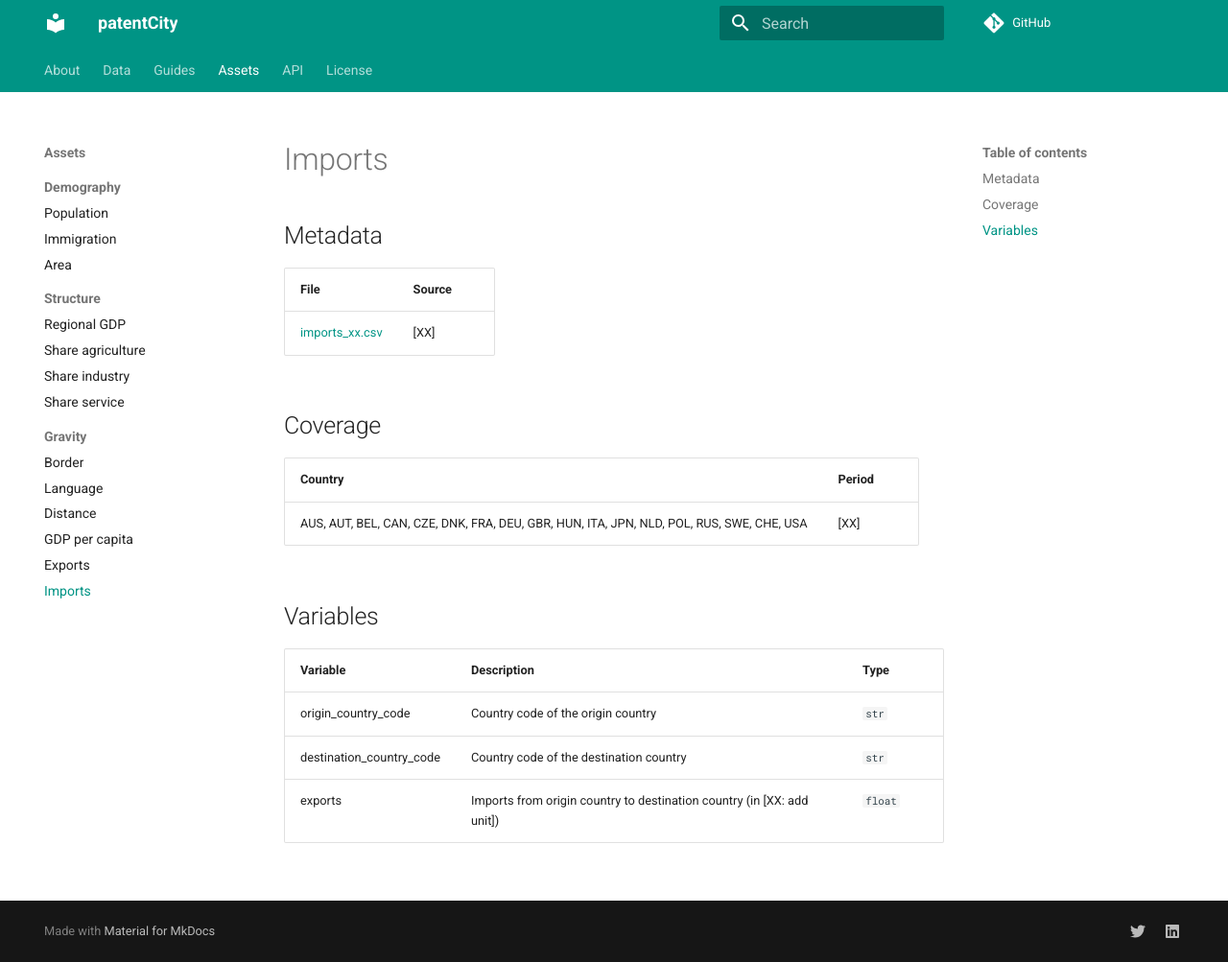
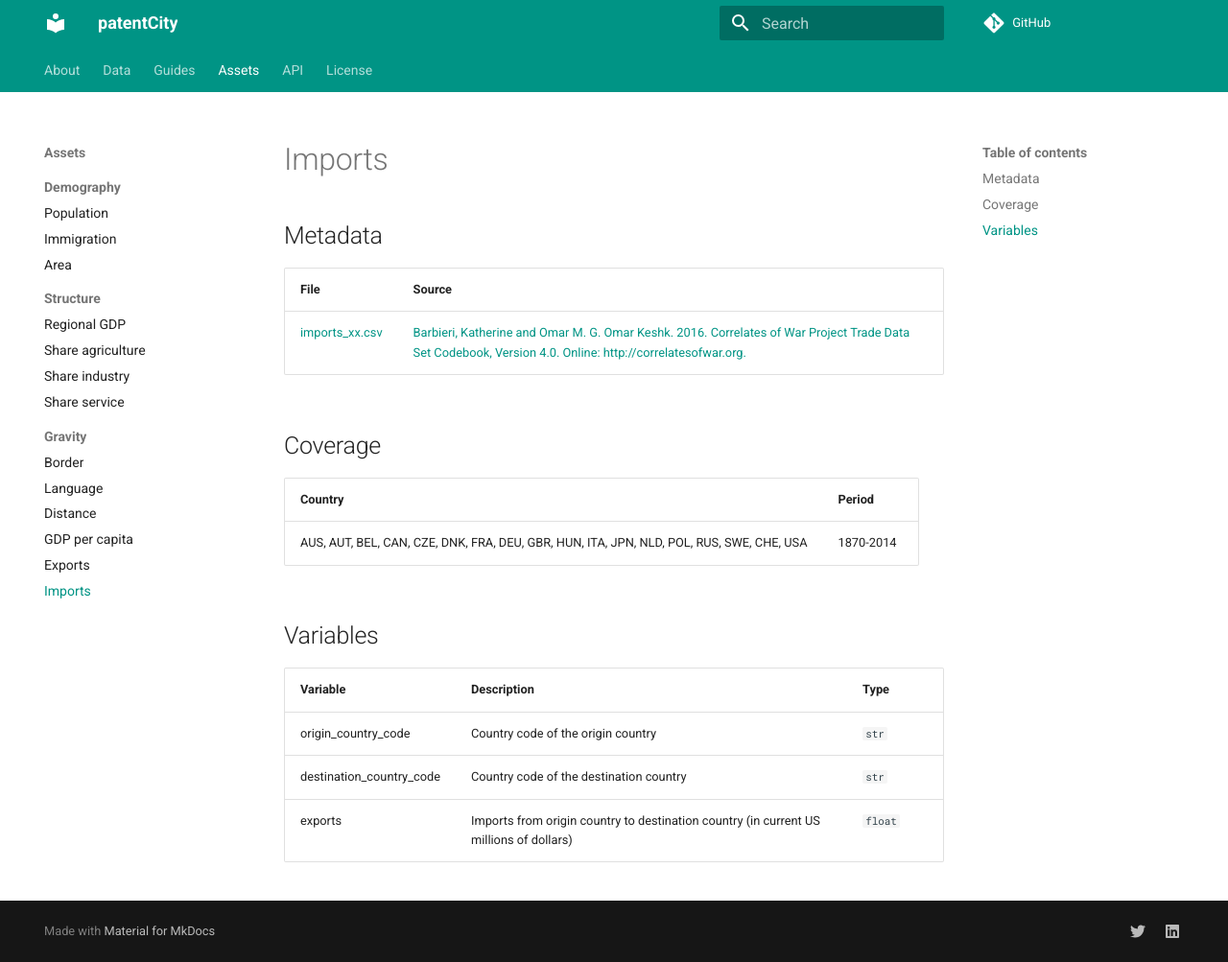
Before and after one commit to cverluise/patentcity, an MkDocs documentation site: the page built from docs/ASSETS_IMPORTS.md, in a window 1280 px wide and 1003 px high. Shown: the whole window at 96% size. Built offline with MkDocs 1.6.1 and Material for MkDocs 9.7.7, drawn with Linux system fonts in a browser that asks for light colours; comment, search, counter and statistics services are not loaded.

Commit message:
:memo: add source, period and unit

```diff
--- a/docs/ASSETS_IMPORTS.md
+++ b/docs/ASSETS_IMPORTS.md
@@ -4,13 +4,13 @@
 
 File | Source
 ---|---
-[imports_xx.csv](https://github.com/cverluise/patentcity/tree/feature/assets/assets) | [XX]
+[imports_xx.csv](https://github.com/cverluise/patentcity/tree/feature/assets/assets) | [Barbieri, Katherine and Omar M. G. Omar Keshk. 2016. Correlates of War Project Trade Data Set Codebook, Version 4.0. Online: http://correlatesofwar.org.](https://correlatesofwar.org/data-sets/bilateral-trade)
 
 ## Coverage
 
 Country | Period
 ---|---
-AUS, AUT, BEL, CAN, CZE, DNK, FRA, DEU, GBR, HUN, ITA, JPN, NLD, POL, RUS, SWE, CHE, USA | [XX]
+AUS, AUT, BEL, CAN, CZE, DNK, FRA, DEU, GBR, HUN, ITA, JPN, NLD, POL, RUS, SWE, CHE, USA | 1870-2014
 
 
 ## Variables
@@ -19,4 +19,4 @@ Variable|Description    | Type
 ---|---|---
 origin_country_code     | Country code of the origin country| `str`
 destination_country_code| Country code of the destination country | `str`
-exports                | Imports from origin country to destination country (in [XX: add unit]) | `float`
+exports                | Imports from origin country to destination country (in current US millions of dollars) | `float`
```
